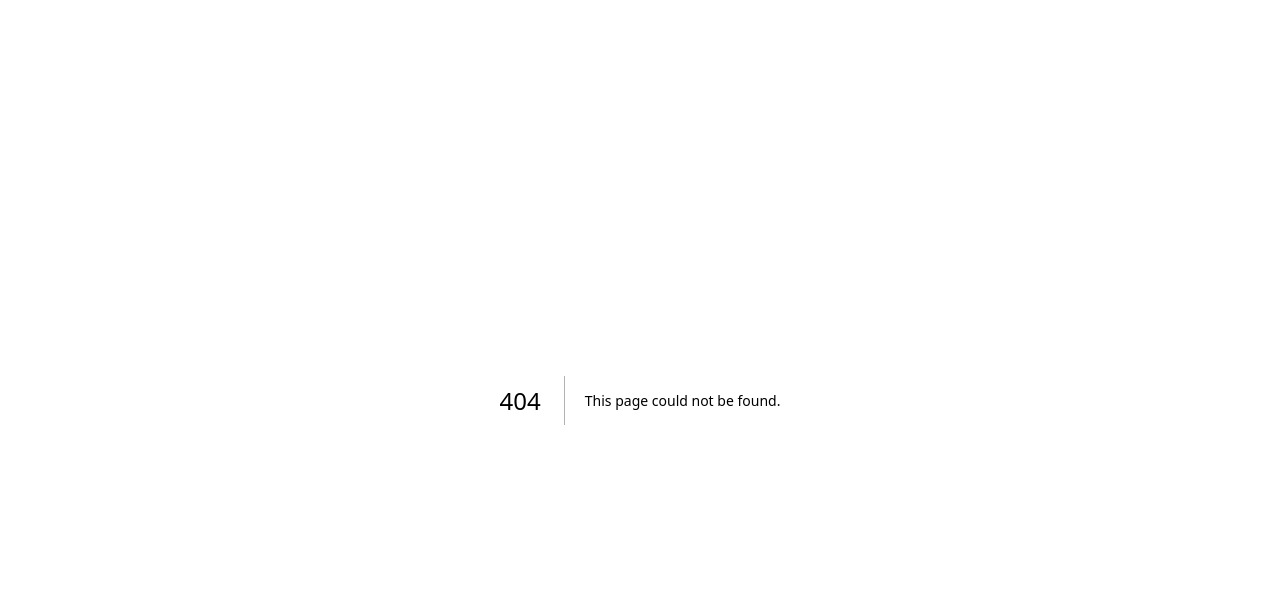
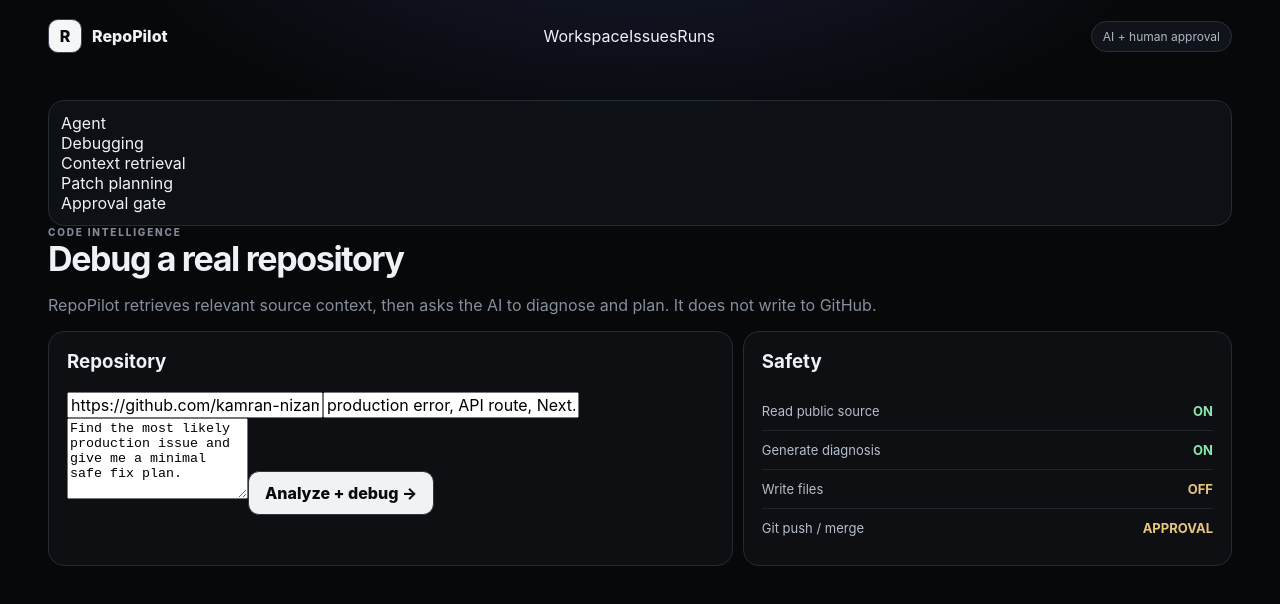
Before and after one commit to kamran-nizamani/RepoPilot, a Next.js app: page /dashboard/agent in a window 1280 px wide. Before the commit this address had no page. Shown: the top 604 px of the page. Built offline with nearby package versions, Linux system fonts and the light colour scheme.

Commit message:
feat: add AI debugging workspace

```diff
--- /dev/null
+++ b/app/dashboard/agent/page.tsx
@@ -0,0 +1,27 @@
+"use client";
+import {useState} from "react";
+import Link from "next/link";
+
+export default function Agent(){
+ const [repoUrl,setRepoUrl]=useState("https://github.com/kamran-nizamani/RepoPilot");
+ const [query,setQuery]=useState("production error, API route, Next.js");
+ const [prompt,setPrompt]=useState("Find the most likely production issue and give me a minimal safe fix plan.");
+ const [context,setContext]=useState(""); const [answer,setAnswer]=useState(""); const [busy,setBusy]=useState(false); const [error,setError]=useState("");
+ async function run(){
+  setBusy(true);setError("");setAnswer("");
+  try{
+   const cr=await fetch("/api/context",{method:"POST",headers:{"Content-Type":"application/json"},body:JSON.stringify({repoUrl,query})});
+   const cd=await cr.json(); if(!cr.ok) throw Error(cd.error); setContext(JSON.stringify(cd,null,2));
+   const ar=await fetch("/api/agent",{method:"POST",headers:{"Content-Type":"application/json"},body:JSON.stringify({prompt,context:JSON.stringify(cd)} )});
+   const ad=await ar.json(); if(!ar.ok) throw Error(ad.error); setAnswer(ad.text);
+  }catch(e){setError(e instanceof Error?e.message:"Agent failed")}finally{setBusy(false)}
+ }
+ return <div className="shell"><nav className="nav"><Link href="/" className="brand"><span className="logo">R</span>RepoPilot</Link><div className="navlinks"><Link href="/dashboard">Workspace</Link><Link href="/dashboard/issues">Issues</Link><Link href="/dashboard/runs">Runs</Link></div><span className="pill">AI + human approval</span></nav>
+ <main className="workspace"><aside className="side"><div className="sideTitle">Agent</div><div className="sideItem active">Debugging</div><div className="sideItem">Context retrieval</div><div className="sideItem">Patch planning</div><div className="sideItem">Approval gate</div></aside>
+ <section className="content"><div className="eyebrow">CODE INTELLIGENCE</div><h1>Debug a real repository</h1><p className="muted">RepoPilot retrieves relevant source context, then asks the AI to diagnose and plan. It does not write to GitHub.</p>
+ <div className="two"><div className="panel"><h3>Repository</h3><input className="agentinput" value={repoUrl} onChange={e=>setRepoUrl(e.target.value)}/><input className="agentinput" value={query} onChange={e=>setQuery(e.target.value)}/><textarea className="agentbox" rows={5} value={prompt} onChange={e=>setPrompt(e.target.value)}/><button className="btn" onClick={run} disabled={busy}>{busy?"Analyzing…":"Analyze + debug →"}</button></div><div className="panel"><h3>Safety</h3><div className="rowline"><span>Read public source</span><b className="good">ON</b></div><div className="rowline"><span>Generate diagnosis</span><b className="good">ON</b></div><div className="rowline"><span>Write files</span><b className="warn">OFF</b></div><div className="rowline"><span>Git push / merge</span><b className="warn">APPROVAL</b></div></div></div>
+ {error&&<div className="panel error">{error}</div>}
+ {answer&&<div className="panel"><h3>Agent diagnosis</h3><pre className="code">{answer}</pre></div>}
+ {context&&<details className="panel"><summary>Retrieved context</summary><pre className="code">{context}</pre></details>}
+ </section></main></div>
+}
```
